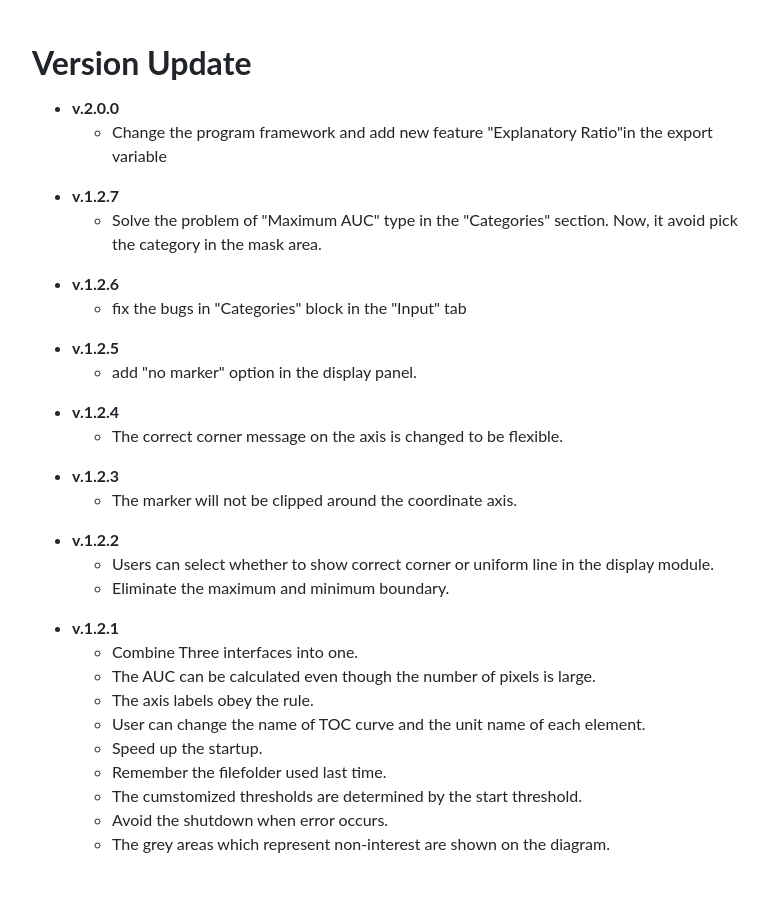
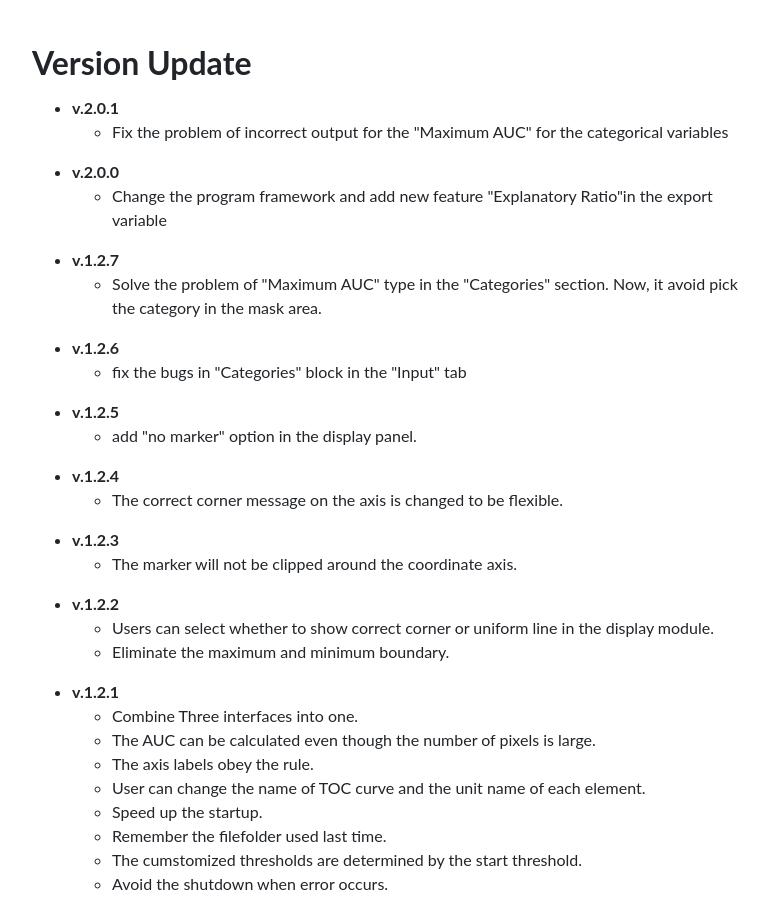
Before and after one commit to lazygis/lazygis.github.io, a website: page projects/TOCCurveGenerator.html in a window 1280 px wide. Shown: the part 1919-2817 px from the top of the page, without its empty margins (243-1012 px from the left). Drawn offline with nearby package versions, Linux system fonts and the light colour scheme; files that its build step writes are made by us from their sources.

Commit message:
update to 2.0.1

```diff
--- a/projects/TOCCurveGenerator.html
+++ b/projects/TOCCurveGenerator.html
@@ -34,7 +34,7 @@
     <nav class="top-navbar navbar fixed-top navbar-expand navbar-light bg-white">
         <div class="container">
             <a id='backbutton' style='text-decoration: none;' href='../index.html#projects'>Back to Projects</a>
-            <a id='backbutton' style='text-decoration: none;' href='https://drive.google.com/file/d/1PeorsMsOUXlD59HPDB3uZxiWrnlfhrPe/view?usp=sharing'>Download</a>
+            <a id='backbutton' style='text-decoration: none;' href='https://drive.google.com/file/d/1OdgfstiuRAM2ach81E4y0nebkoNXhcZS/view?usp=drive_link'>Download</a>
         </div>
     </nav>
     <main class="container">
@@ -110,6 +110,12 @@
                         <h2 class="font-weight-bold">Version Update</h2>
                         <ul>
                             <li class="mt-3">
+                                <b>v.2.0.1</b>
+                                <ul>
+                                    <li>Fix the problem of incorrect output for the "Maximum AUC" for the categorical variables</li>
+                                </ul>
+                            </li>
+                            <li class="mt-3">
                                 <b>v.2.0.0</b>
                                 <ul>
                                     <li>Change the program framework and add new feature "Explanatory Ratio"in the export variable</li>
```
